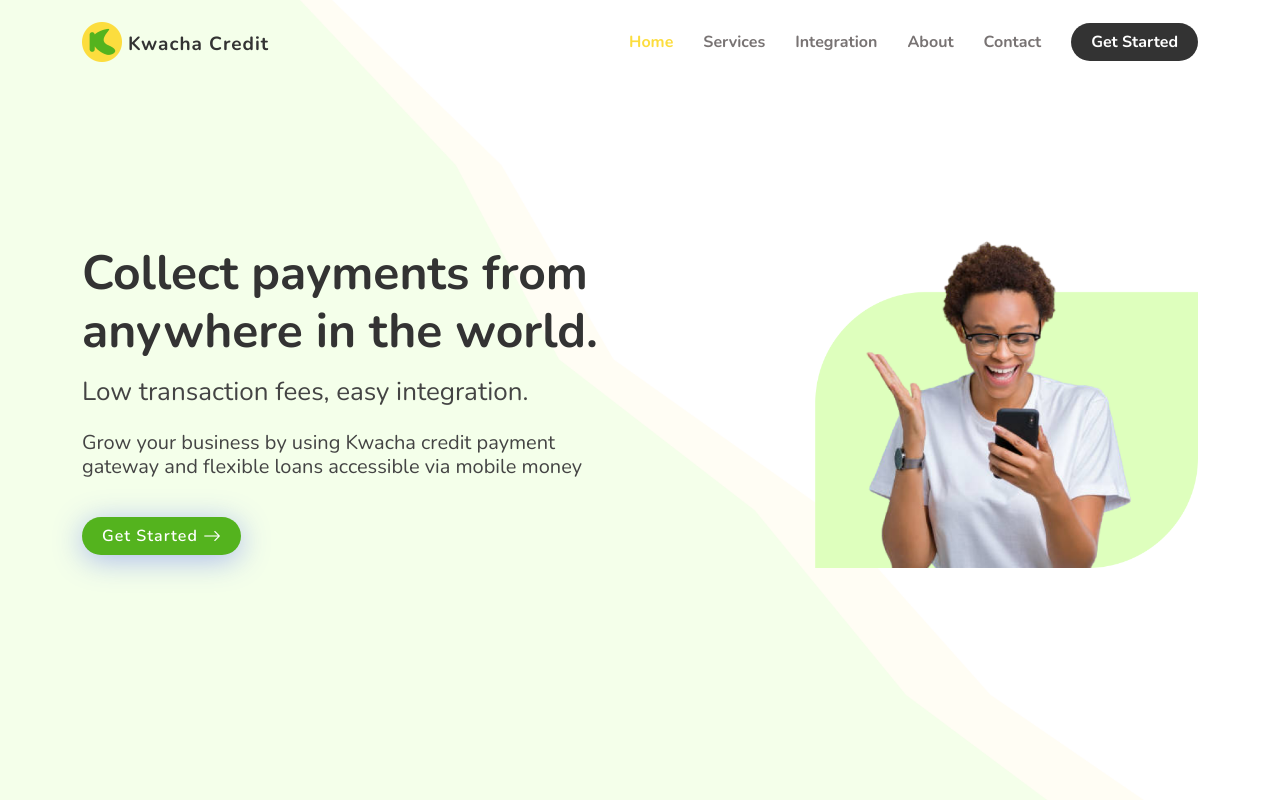
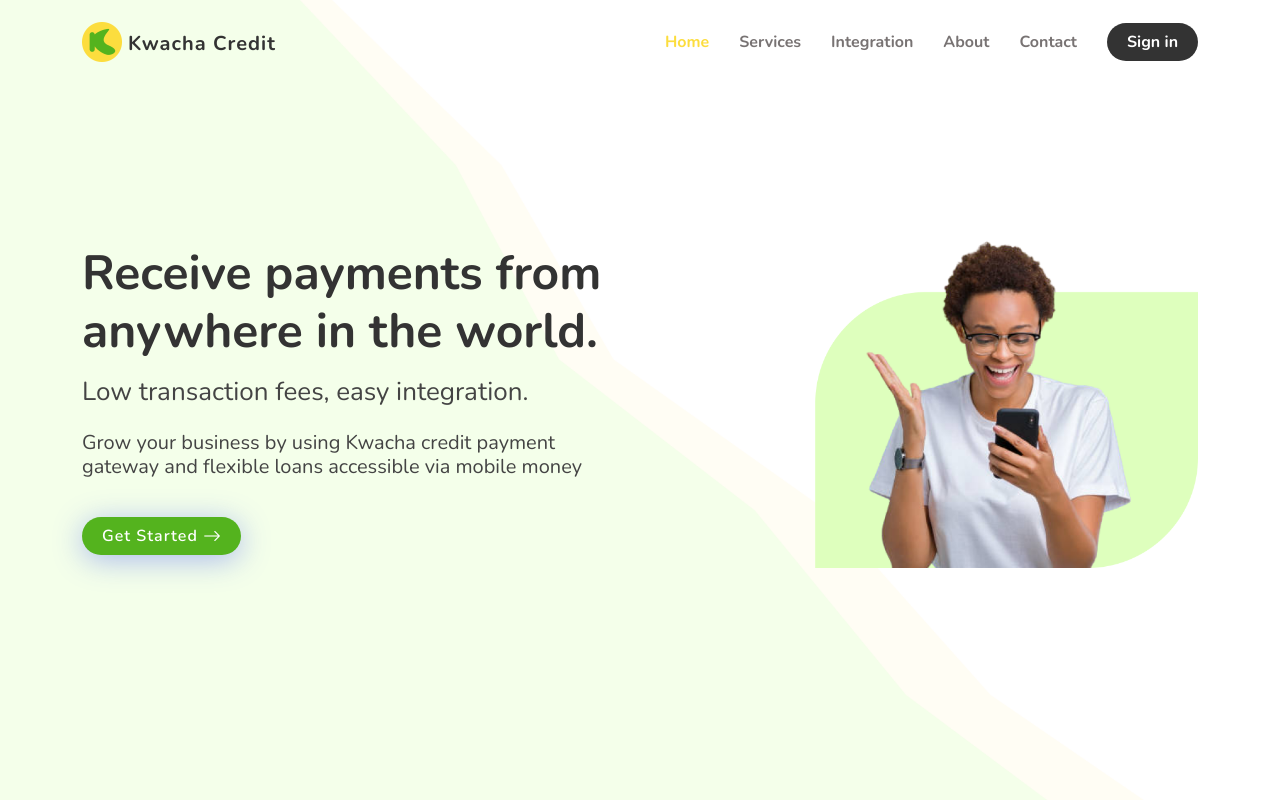
Before and after one commit to Luyando24/kwachacredit, a plain HTML site: page index.html in a window 1280 px wide. Shown: the top 800 px of the page. Drawn offline with nearby package versions, Linux system fonts and the light colour scheme.

Commit message:
first commit

```diff
--- a/index.html
+++ b/index.html
@@ -44,7 +44,7 @@
 
       <a href="index.html" class="logo d-flex align-items-center">
         <img src="assets/img/logo.png" alt="">
-        <span style="color:#333; font-size: 19px;">Kwacha Credit</span>
+        <span style="color:#333; font-size: 20px;font-weight: bolder;">Kwacha Credit</span>
       </a>
 
       <nav id="navbar" class="navbar">
@@ -55,7 +55,7 @@
           </li>
           <li><a class="nav-link scrollto" href="#about">About</a></li>
           <li><a class="nav-link scrollto" href="#contact">Contact</a></li>
-          <li><a class="getstarted scrollto" href="#about">Get Started</a></li>
+          <li><a class="getstarted scrollto" href="#about">Sign in</a></li>
         </ul>
         <i class="bi bi-list mobile-nav-toggle"></i>
       </nav><!-- .navbar -->
@@ -68,7 +68,7 @@
     <div class="container">
       <div class="row">
         <div class="col-lg-6 d-flex flex-column justify-content-center">
-          <h1 data-aos="fade-up">Collect payments from anywhere in the world.</h1>
+          <h1 data-aos="fade-up">Receive payments from anywhere in the world.</h1>
           <h2 data-aos="fade-up" data-aos-delay="400">Low transaction fees, easy integration.</h2>
           <br>
           <h5 data-aos="fade-up" data-aos-delay="400">Grow your business by using Kwacha credit payment gateway and flexible loans accessible via mobile money</h5>
```
